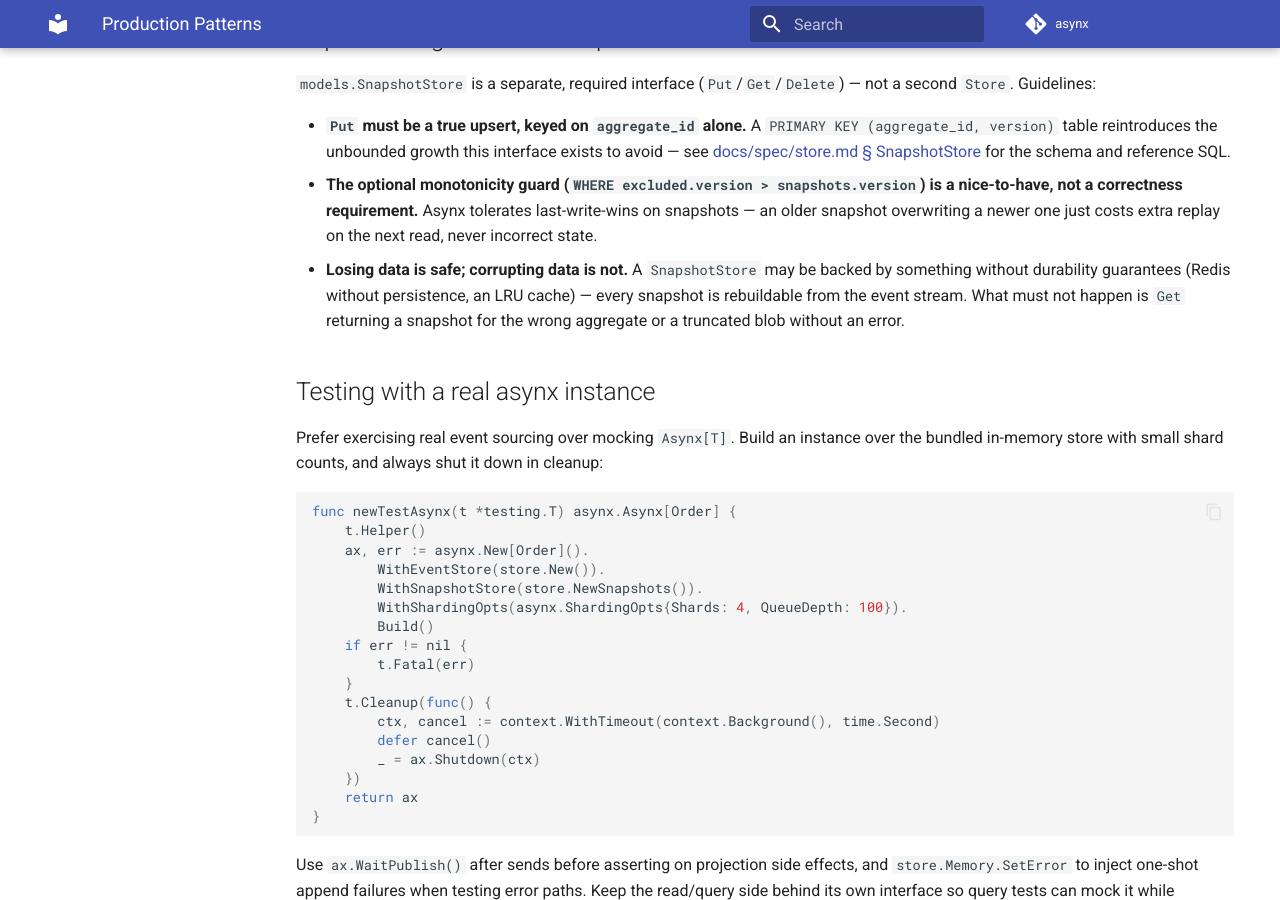
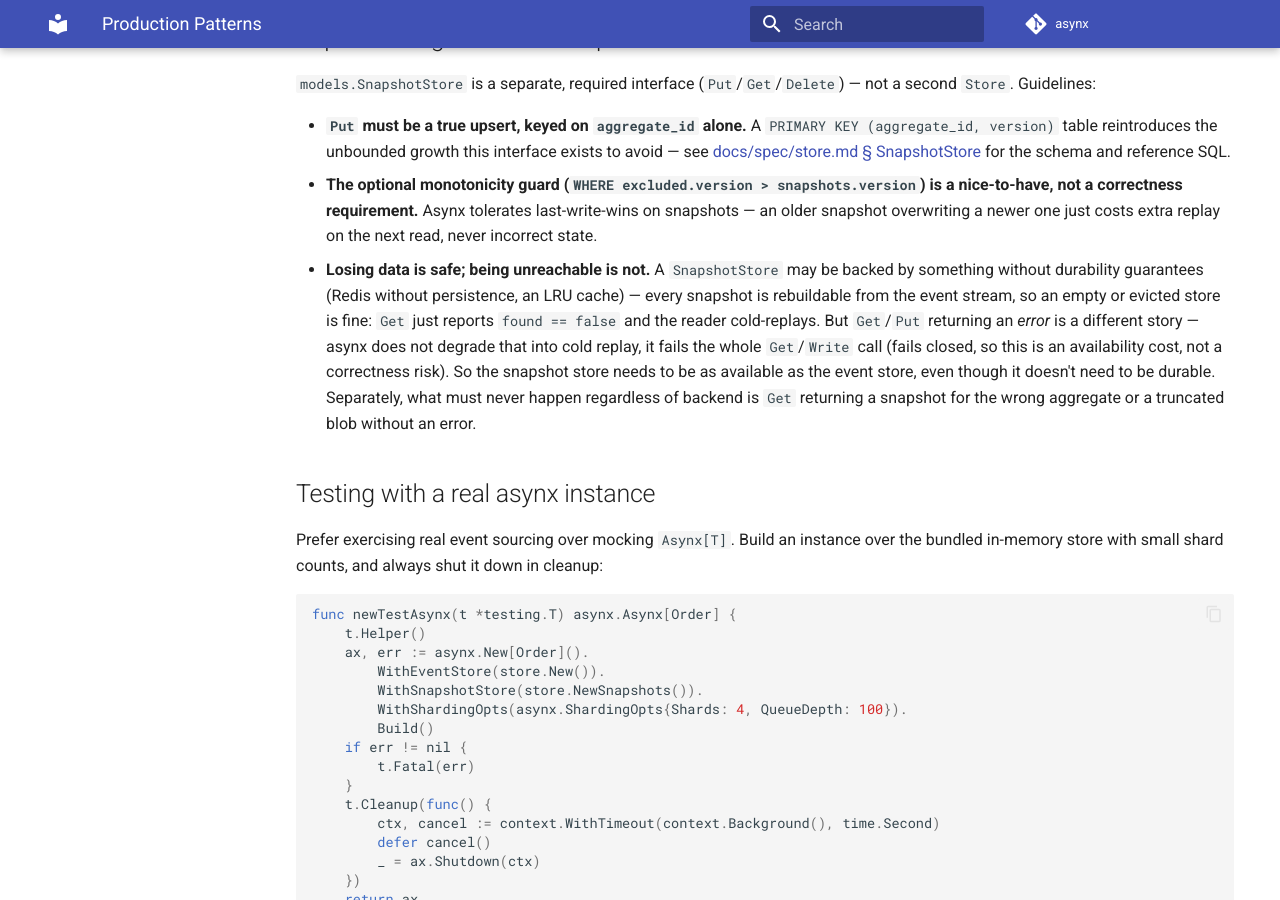
Before and after one commit to char2cs/asynx, an MkDocs documentation site: the page built from docs/spec/patterns.md, in a window 1280 px wide and 900 px high, scrolled down 3135 px. Built offline with MkDocs 1.6.1 and Material for MkDocs 9.7.7, drawn with Linux system fonts in a browser that asks for light colours; comment, search, counter and statistics services are not loaded.

Commit message:
docs: fix stale example wiring and clarify snapshot store availability

```diff
--- a/docs/spec/patterns.md
+++ b/docs/spec/patterns.md
@@ -171,11 +171,18 @@ Guidelines proven out by SQL-backed implementations:
   is a nice-to-have, not a correctness requirement.** Asynx tolerates
   last-write-wins on snapshots — an older snapshot overwriting a newer one
   just costs extra replay on the next read, never incorrect state.
-- **Losing data is safe; corrupting data is not.** A `SnapshotStore` may be
+- **Losing data is safe; being unreachable is not.** A `SnapshotStore` may be
   backed by something without durability guarantees (Redis without
   persistence, an LRU cache) — every snapshot is rebuildable from the event
-  stream. What must not happen is `Get` returning a snapshot for the wrong
-  aggregate or a truncated blob without an error.
+  stream, so an empty or evicted store is fine: `Get` just reports
+  `found == false` and the reader cold-replays. But `Get`/`Put` returning an
+  *error* is a different story — asynx does not degrade that into cold
+  replay, it fails the whole `Get`/`Write` call (fails closed, so this is an
+  availability cost, not a correctness risk). So the snapshot store needs to
+  be as available as the event store, even though it doesn't need to be
+  durable. Separately, what must never happen regardless of backend is `Get`
+  returning a snapshot for the wrong aggregate or a truncated blob without an
+  error.
 
 ## Testing with a real asynx instance
 
```
Also changed, not shown: docs/spec/eventstore.md (+5 -1 lines), docs/spec/store.md (+2 -0 lines), example/README.md (+5 -2 lines).
